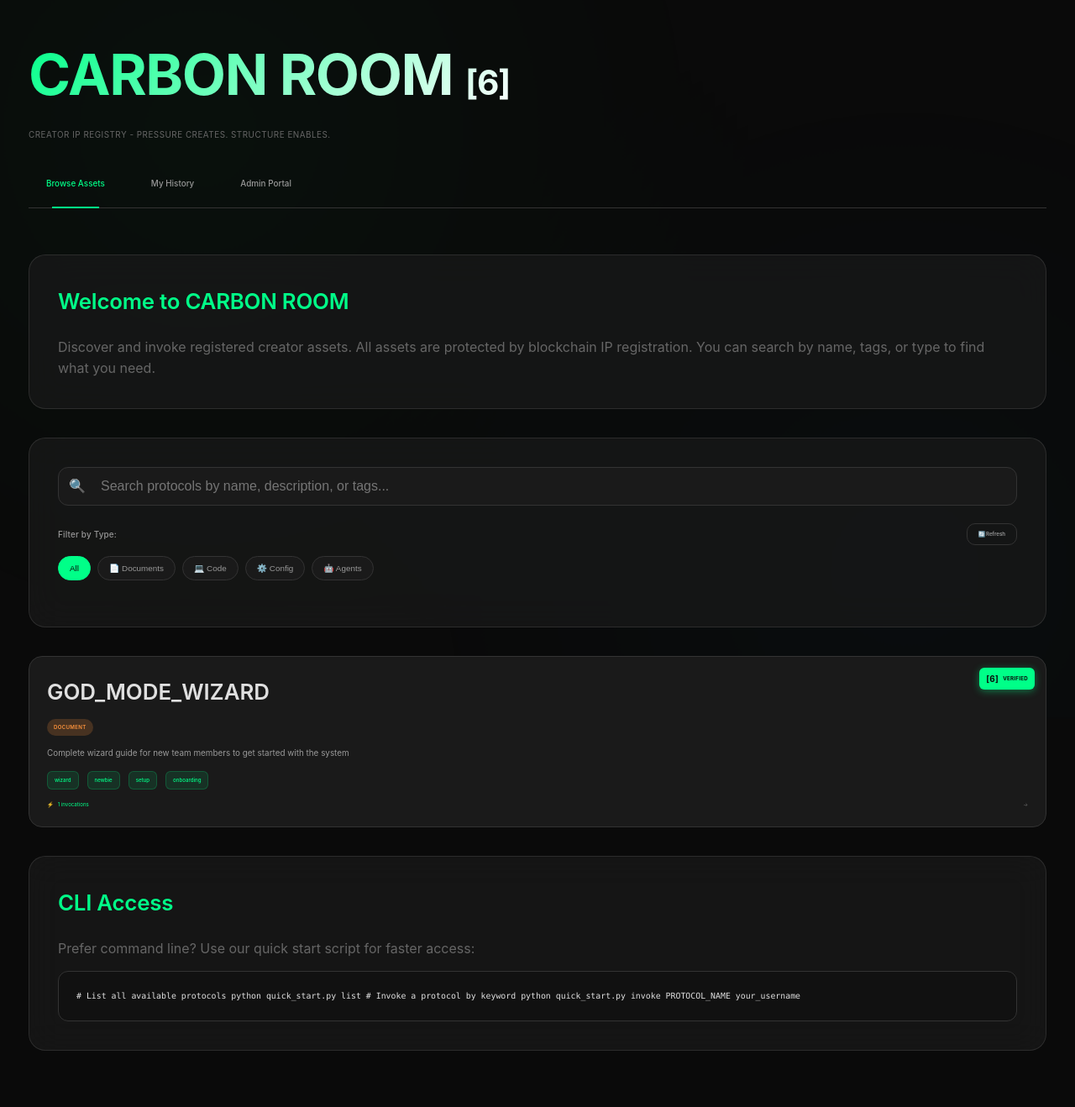
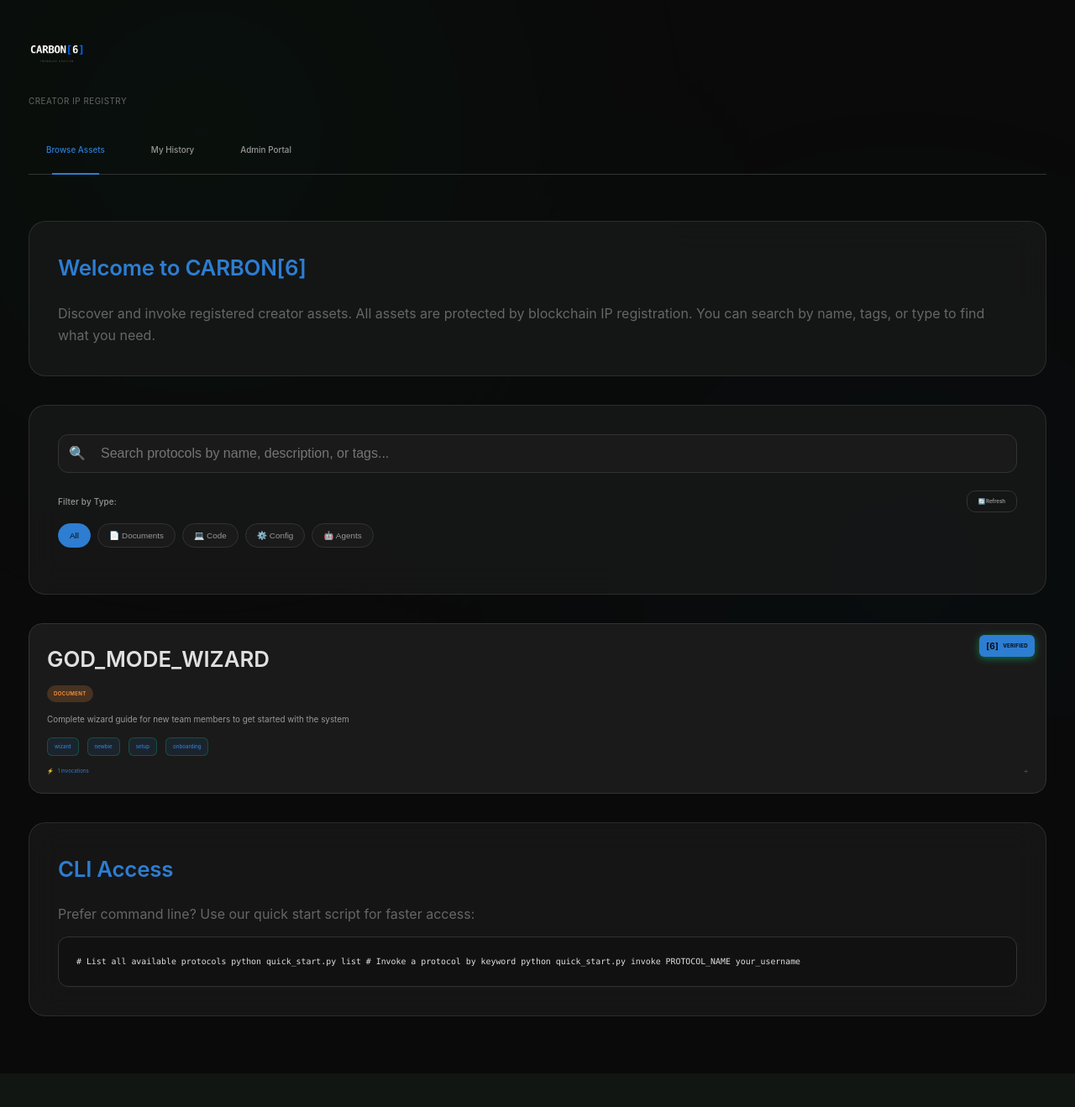
Before and after one commit to VltrnOne/carbon-room, a FastAPI app: page /user in a window 1280 px wide. Shown: the whole page at 84% size. After the commit the page ends 1211 px from the top, so only its background shows below. Run offline with FastAPI, Linux system fonts and the light colour scheme.

Commit message:
Update branding: Add CARBON[6] logo and icon, update accent color to brand blue
- Added official CARBON[6] logo and icon
- Updated accent color from green to brand blue (#2D7DD2)
- Added favicon to all pages
- Updated page titles and taglines

Co-Authored-By: Claude Opus 4.5 <noreply@anthropic.com>

```diff
--- a/static/styles.css
+++ b/static/styles.css
@@ -1,6 +1,6 @@
 /* ============================================
-   GLOBAL DATAROOM - AWWWARDS DESIGN SYSTEM
-   Fibonacci-Web-Designer © 2026
+   CARBON[6] - AWWWARDS DESIGN SYSTEM
+   Pressure Creates. Structure Enables.
    ============================================ */
 
 :root {
@@ -13,10 +13,10 @@
   --gray-light: #999999;
   --white: #e0e0e0;
   --white-pure: #ffffff;
-  --accent: #00ff88;
-  --accent-dark: #00cc6a;
-  --accent-dim: rgba(0, 255, 136, 0.1);
-  --accent-glow: rgba(0, 255, 136, 0.3);
+  --accent: #2D7DD2;
+  --accent-dark: #1a5fa8;
+  --accent-dim: rgba(45, 125, 210, 0.1);
+  --accent-glow: rgba(45, 125, 210, 0.3);
 
   /* Golden Ratio Typography */
   --base-size: 16px;
--- a/templates/user.html
+++ b/templates/user.html
@@ -3,7 +3,8 @@
 <head>
   <meta charset="UTF-8">
   <meta name="viewport" content="width=device-width, initial-scale=1.0">
-  <title>User Portal - CARBON ROOM</title>
+  <title>User Portal - CARBON[6]</title>
+  <link rel="icon" type="image/png" href="/static/images/icon.png">
   <link rel="stylesheet" href="/static/styles.css">
 </head>
 <body>
@@ -15,8 +16,10 @@
       <header class="header">
         <div style="display: flex; justify-content: space-between; align-items: flex-start;">
           <div>
-            <div class="logo">CARBON ROOM <span style="font-size: 0.6em;">[6]</span></div>
-            <div class="tagline">Creator IP Registry - Pressure Creates. Structure Enables.</div>
+            <div class="logo-container">
+              <img src="/static/images/logo.png" alt="CARBON[6]" class="logo-image" style="height: 60px; margin-bottom: 10px;">
+            </div>
+            <div class="tagline">Creator IP Registry</div>
           </div>
           <div id="userBadgeContainer"></div>
         </div>
@@ -30,7 +33,7 @@
 
       <!-- Welcome Card -->
       <div class="card" style="animation-delay: 0.1s;">
-        <h2 class="card-title">Welcome to CARBON ROOM</h2>
+        <h2 class="card-title">Welcome to CARBON[6]</h2>
         <p class="text-muted">
           Discover and invoke registered creator assets. All assets are protected by blockchain IP registration.
           You can search by name, tags, or type to find what you need.
```
Also changed, not shown: templates/admin.html (+6 -3 lines), static/images/icon.png (added), static/images/logo.png (added).
